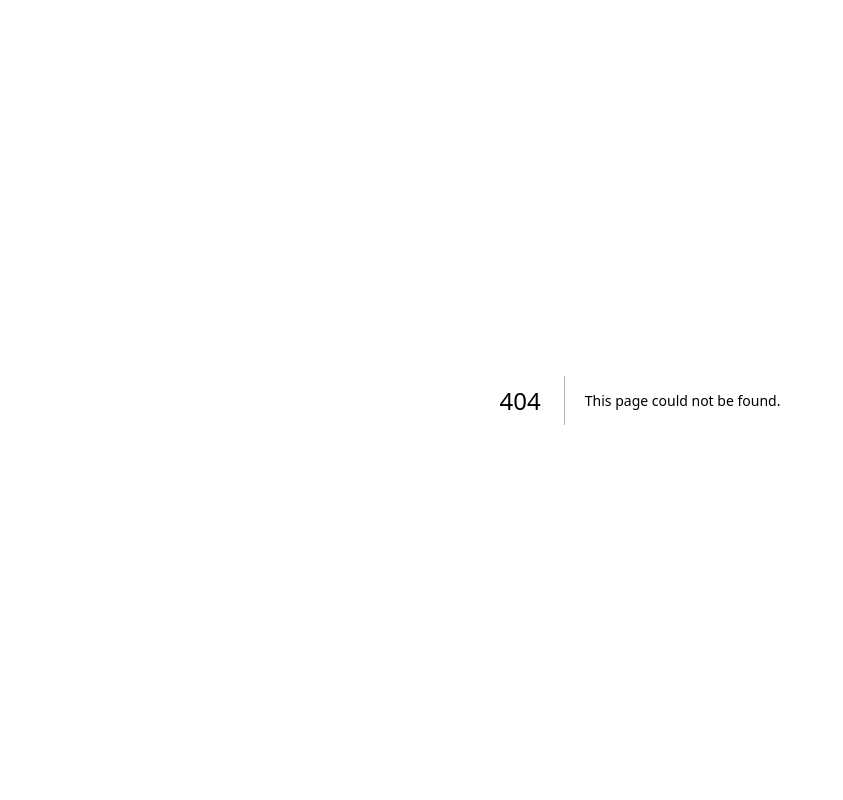
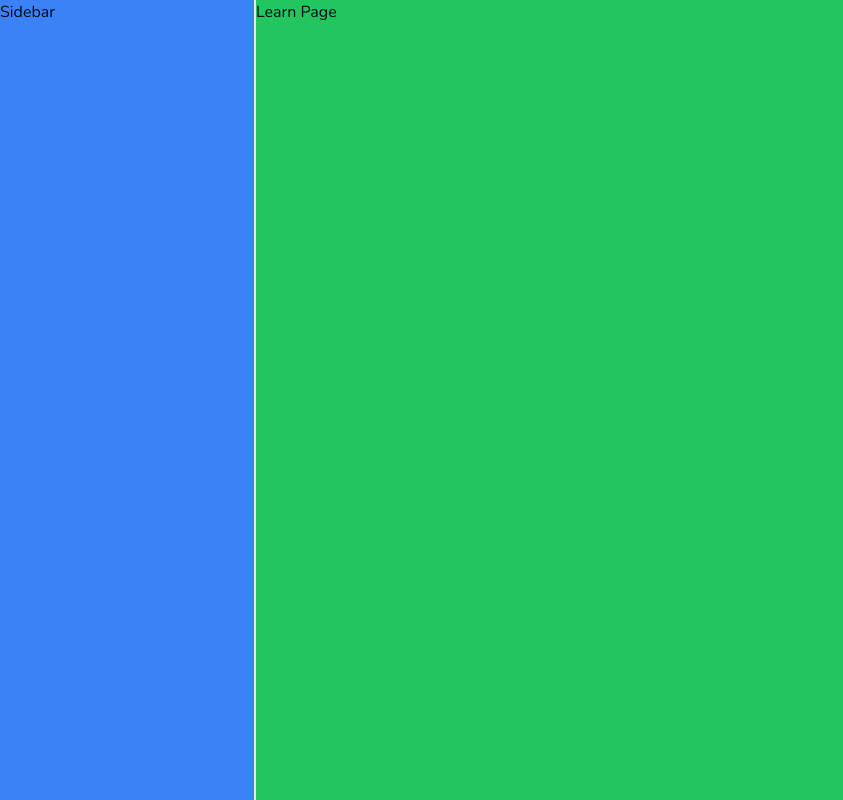
Before and after one commit to EvanBond7/duolingo-clone, a Next.js app: page /learn in a window 1280 px wide. Before the commit this address had no page. Shown: the whole page, without its empty margins (0-843 px from the left). Built offline with nearby package versions, Linux system fonts and the light colour scheme.

Commit message:
feat (sidebar): create a sidebar component

```diff
--- /dev/null
+++ b/app/(main)/layout.tsx
@@ -0,0 +1,18 @@
+import { Sidebar } from '@/components/sidebar';
+
+type Props = {
+  children: React.ReactNode;
+};
+
+const MainLayout = ({ children }: Props) => {
+  return (
+    <>
+      <Sidebar className='hidden lg:flex' />
+      <main className='lg:pl-[256px] h-full pt-[50px] lg:pt-0'>
+        <div className='bg-green-500 h-full'>{children}</div>
+      </main>
+    </>
+  );
+};
+
+export default MainLayout;
--- /dev/null
+++ b/app/(main)/learn/page.tsx
@@ -0,0 +1,7 @@
+import React from 'react';
+
+const LearnPage = () => {
+  return <div>Learn Page</div>;
+};
+
+export default LearnPage;
--- a/app/globals.css
+++ b/app/globals.css
@@ -1,6 +1,12 @@
 @tailwind base;
 @tailwind components;
 @tailwind utilities;
+
+html,
+body,
+:root {
+  @apply h-full;
+}
 
 @layer base {
   :root {
--- /dev/null
+++ b/components/sidebar.tsx
@@ -0,0 +1,19 @@
+import { cn } from '@/lib/utils';
+import React from 'react';
+
+type Props = {
+  className?: string;
+};
+
+export const Sidebar = ({ className }: Props) => {
+  return (
+    <div
+      className={cn(
+        'flex bg-blue-500 h-full lg:w-[256px] lg:fixed left-0 top-0 border-r-2 flex-col',
+        className
+      )}
+    >
+      Sidebar
+    </div>
+  );
+};
```
Lines whose indentation alone changed are shown as unchanged.
